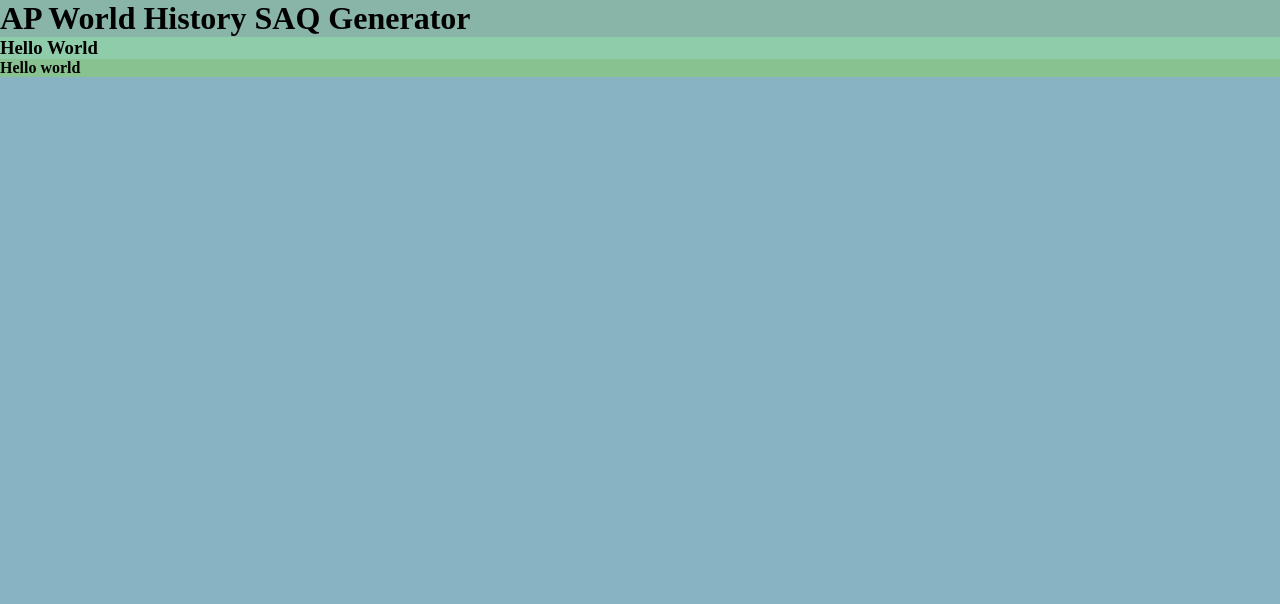
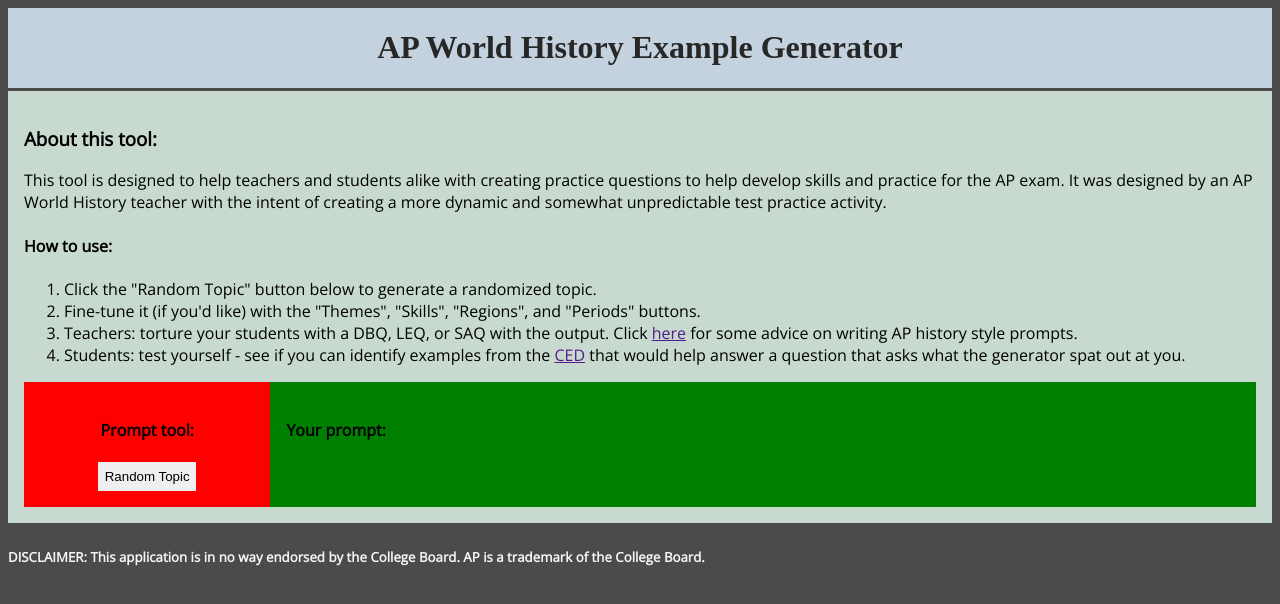
Before and after one commit to jfahler/WHAPPromptGenerator, a plain HTML site: page index.html in a window 1280 px wide. Drawn offline with nearby package versions, Linux system fonts and the light colour scheme; a web font is replaced by a local one.

Commit message:
modified:   index.html 	modified:   main.css 	modified:   main.js

```diff
--- a/index.html
+++ b/index.html
@@ -10,12 +10,36 @@
     </head>
     <body>
         <div class="container">
-            <div class="topbanner"><h1>AP World History SAQ Generator</h1></div>
-            <div class="maincontent"><h3>Hello World</h3></div>
-            <div class="footer"><h4>Hello world</h4></div>
+            <div class="topbanner"><h1>AP World History Example Generator</h1></div>
+            <div class="maincontent">
+              <h3>About this tool:</h3>
+              <p>This tool is designed to help teachers and students alike with creating practice questions to help develop skills and
+                practice for the AP exam. It was designed by an AP World History teacher with the intent of creating a more dynamic and
+              somewhat unpredictable test practice activity.</p>
+              <h4>How to use:</h4>
+              <ol>
+                <li>Click the "Random Topic" button below to generate a randomized topic.</li>
+                <li>Fine-tune it (if you'd like) with the "Themes", "Skills", "Regions", and "Periods" buttons.</li>
+                <li>Teachers: torture your students with a DBQ, LEQ, or SAQ with the output. Click <a href="">here</a> for some
+                advice on writing AP history style prompts.</li>
+                <li>Students: test yourself - see if you can identify examples from the <a href="">CED</a> that would help answer
+                a question that asks what the generator spat out at you.</li>
+              </ol>
+              <div class="prompt_tool">
+                <div class="prompt_input">
+                  <h4>Prompt tool:</h4>
+                  <button class="prompt" onclick="generateTopic()">Random Topic</button>
+                </div>
+                <div class="prompt_output">
+                  <h4>Your prompt:</h4>
+                </div>
+            </div>
+            </div>
+            <div class="footer"><h5>DISCLAIMER: This application is in no way endorsed by the College Board. AP is a trademark of the
+              College Board.</h5></div>
         </div>
 
 
-        <script src="" async defer></script>
+        <script src="main.js" async defer></script>
     </body>
 </html>
--- a/main.css
+++ b/main.css
@@ -1,25 +1,48 @@
-* {
-    margin: 0;
-    padding: 0;
-}
-
 body {
-    background-color: #88B3C2;
+  background-color: rgb(75, 75, 75);
 }
 
 .container {
-    background-color: #8FCCCC;
+  font-family: 'Open Sans', sans-serif;
+  display:grid;
+  grid-gap: 3px;
+  background-color: rgb(75, 75, 75);
 }
 
 .topbanner {
-    background-color: #88B5A8;
-    font-family: 'Volkhov', serif;
+  text-align: center;
+  background-color: #C3D2DE;
+  font-family: 'Volkhov', serif;
+  color: rgb(39, 39, 39);
 }
 
 .maincontent {
-    background-color:#8FCCA9;
+  background-color:#c8dacf;
+  padding: 1em;
 }
 
 .footer {
-    background-color: #88C290;
+  color: whitesmoke;
 }
+
+.prompt_tool {
+  display: grid;
+  grid-template-columns: 1fr 4fr;
+}
+
+button {
+  padding: 0.5em;
+  border-style: none;
+
+}
+
+.prompt_input {
+  background-color: red;
+  text-align: center;
+  padding: 1em;
+}
+
+.prompt_output {
+  background-color: green;
+  padding: 1em;
+}
--- a/main.js
+++ b/main.js
@@ -22,3 +22,7 @@ function periods() {
   let randomizedPeriod = whPeriods[Math.floor(Math.random() * whPeriods.length)];
   return randomizedPeriod;
 };
+
+function generateTopic() {
+  console.log("Evaluate ONE " + themes() +' ' + skills() + ' ' + regions() + ' ' + periods())
+}
```
Lines whose indentation alone changed are shown as unchanged.
